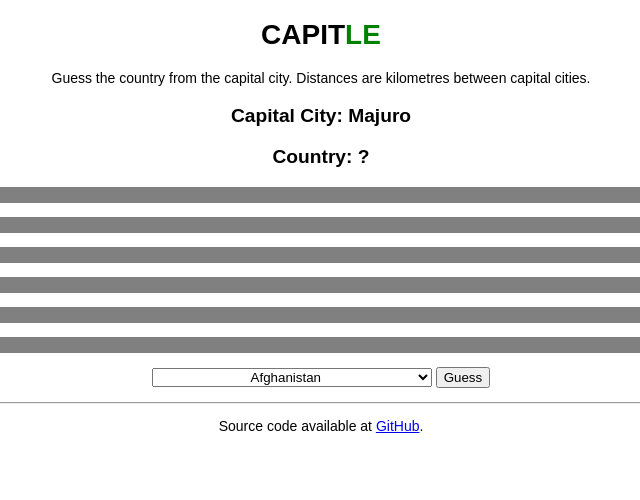
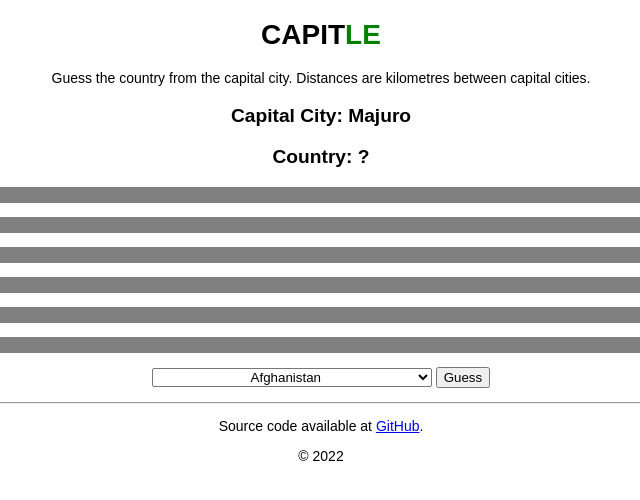
Before and after one commit to tschumann/capitle, a plain HTML site: page index.html in a window 1280 px wide. Shown: the full height of the page, 319-959 px from the left. Drawn offline with Linux system fonts and the light colour scheme.

Commit message:
Added copyright notice.

```diff
--- a/index.html
+++ b/index.html
@@ -53,5 +53,8 @@
 	<p>
 		Source code available at <a href="https://github.com/tschumann/capitle" target="_blank">GitHub</a>.
 	</p>
+	<p>
+		&copy; 2022
+	</p>
 </body>
 </html>
```
